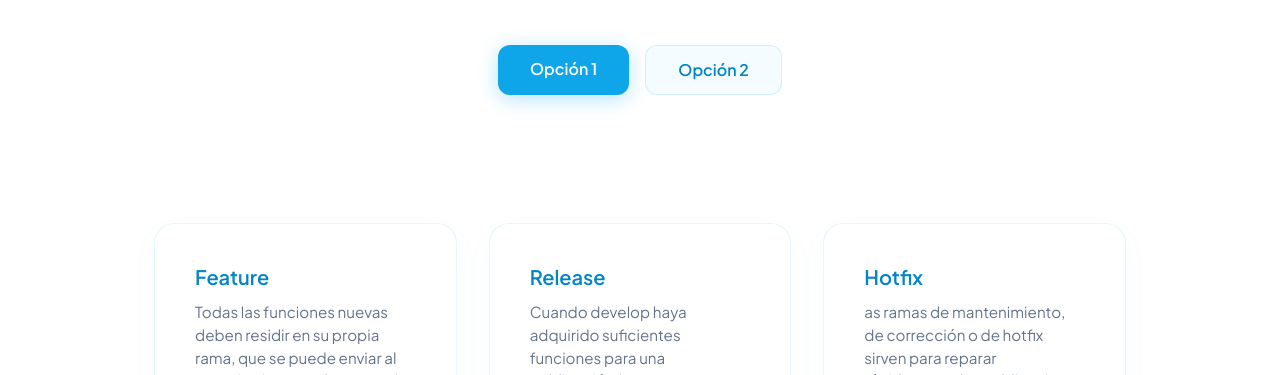
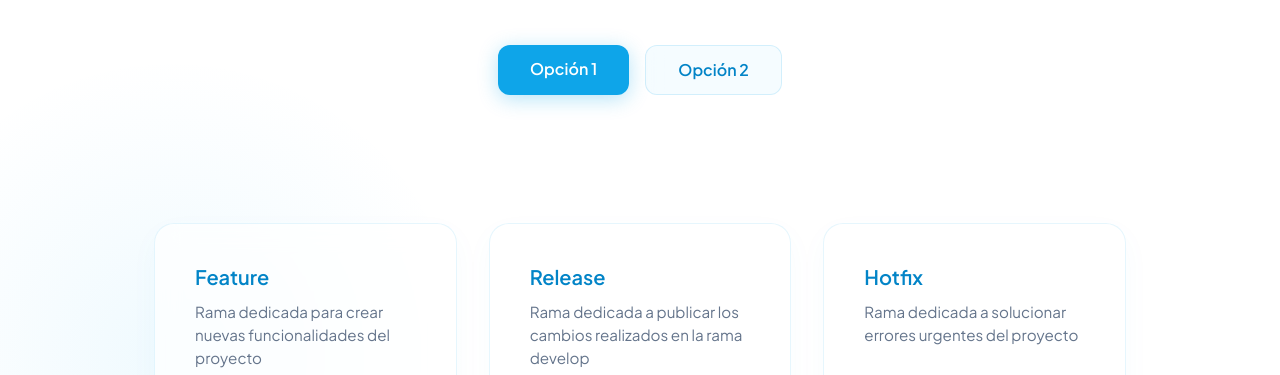
Before and after one commit to amonrod805/gitflow-practica-conjunta, a plain HTML site: page index.html in a window 1280 px wide. Shown: the part 425-800 px from the top of the page. Drawn offline with Linux system fonts and the light colour scheme.

Commit message:
Cambios extremadamente urgentes en las definiciones de conceptos, ya solucionados

```diff
--- a/index.html
+++ b/index.html
@@ -286,15 +286,15 @@
     <section class="features">
         <div class="card">
             <h3>Feature</h3>
-            <p>Todas las funciones nuevas deben residir en su propia rama, que se puede enviar al repositorio central para copia de seguridad/colaboración. Sin embargo, en lugar de ramificarse de main, las ramas feature utilizan la rama develop como rama primaria. Cuando una función está terminada, se vuelve a fusionar en develop. Las funciones no deben interactuar nunca directamente con main.</p>
+            <p>Rama dedicada para crear nuevas funcionalidades del proyecto</p>
         </div>
         <div class="card">
             <h3>Release</h3>
-            <p>Cuando develop haya adquirido suficientes funciones para una publicación (o se acerque una fecha de publicación predeterminada), debes bifurcar una rama release (o de publicación) a partir de develop. Al crear esta rama, se inicia el siguiente ciclo de publicación, por lo que no pueden añadirse nuevas funciones una vez pasado este punto (en esta rama solo deben producirse las soluciones de errores, la generación de documentación y otras tareas orientadas a la publicación).</p>
+            <p>Rama dedicada a publicar los cambios realizados en la rama develop</p>
         </div>
         <div class="card">
             <h3>Hotfix</h3>
-            <p>as ramas de mantenimiento, de corrección o de hotfix sirven para reparar rápidamente las publicaciones de producción. Las ramas hotfix son muy similares a las ramas release y feature, salvo por el hecho de que se basan en la rama main y no en la develop. Esta es la única rama que debería bifurcarse directamente a partir de main.</p>
+            <p>Rama dedicada a solucionar errores urgentes del proyecto</p>
         </div>
     </section>
 
```
